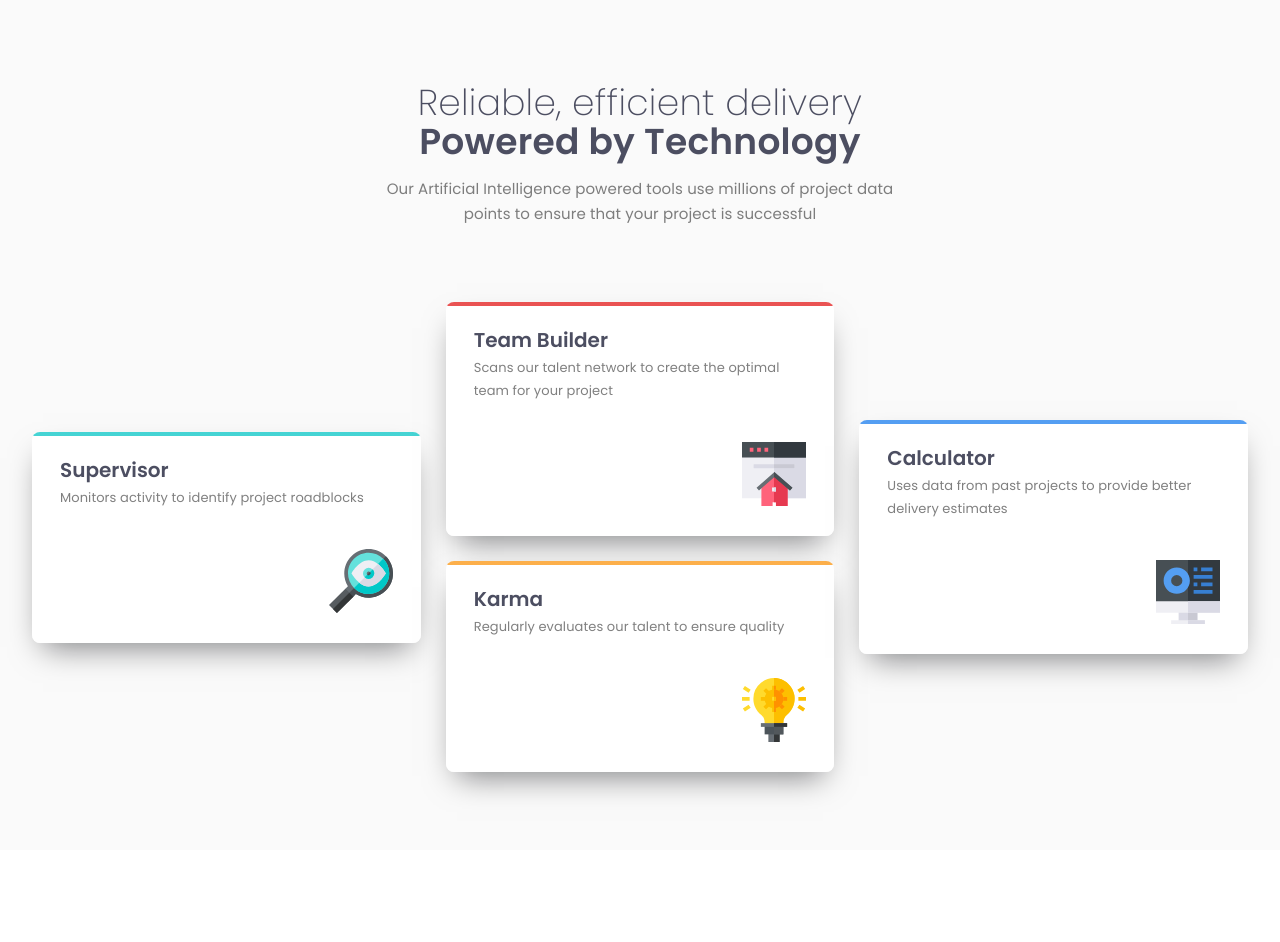
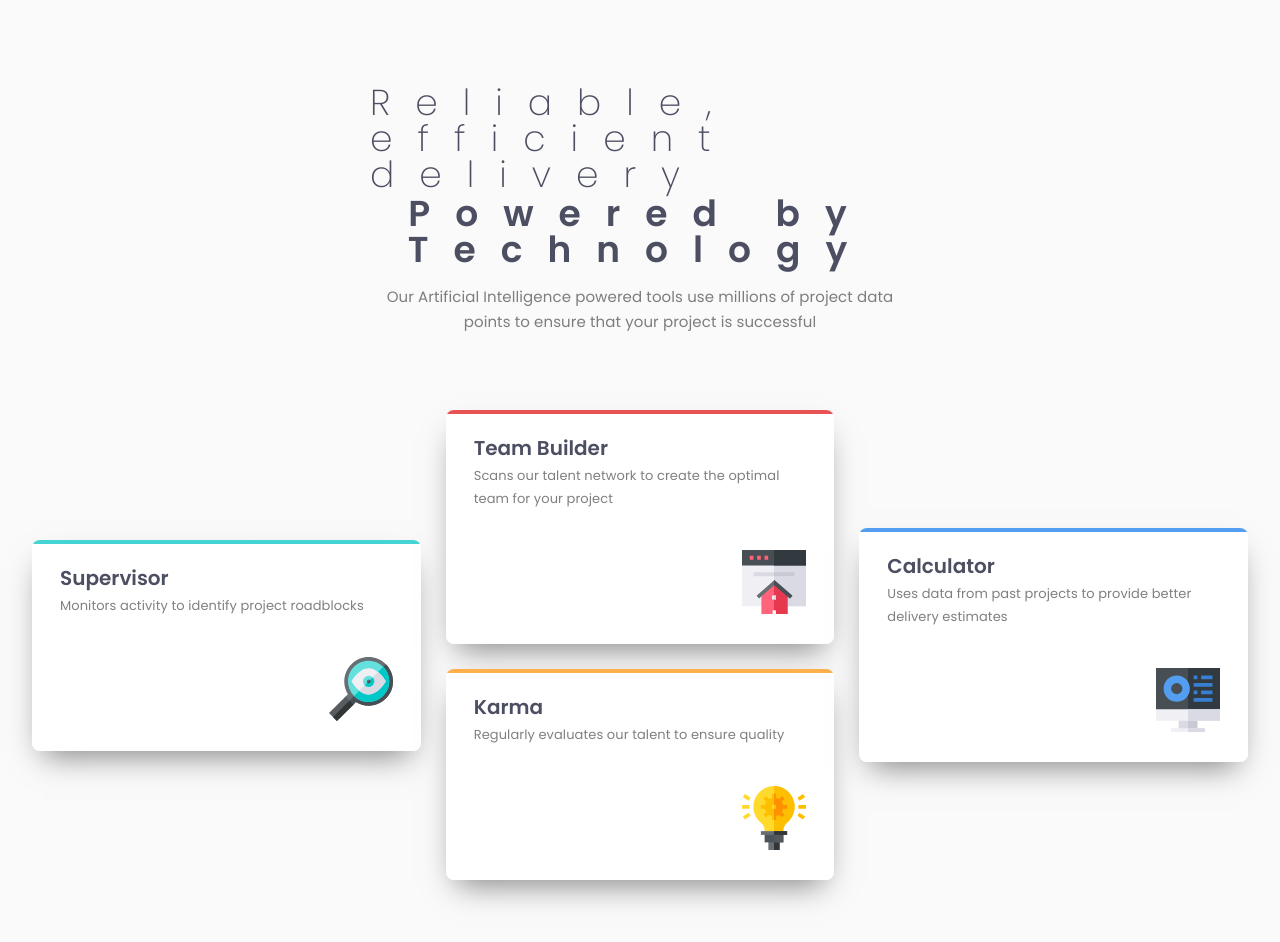
Before and after one commit to JamesLaviron/four-card-feature-section, a Vue app: page / in a window 1280 px wide. Shown: the top 942 px of the page. Before the commit the page ends 850 px from the top, so only its background shows below. Built offline with nearby package versions, Linux system fonts and the light colour scheme.

Commit message:
Fix fonts

```diff
--- a/src/assets/styles/main.scss
+++ b/src/assets/styles/main.scss
@@ -1,8 +1,10 @@
+body {
+  background-color: $color-white;
+}
 main {
   display: flex;
   flex-direction: column;
   align-items: center;
-  background-color: $color-white;
   gap: $spacing-760;
   padding-inline: $spacing-320;
   padding-block: $spacing-850 $spacing-780;
--- a/src/assets/styles/text-presets.scss
+++ b/src/assets/styles/text-presets.scss
@@ -3,15 +3,15 @@
   font-family: "Poppins", sans-serif;
   font-weight: 200;
   font-style: normal;
-  font-size: 3.6rem;
-  letter-spacing: 0.025rem;
+  font-size: 36px;
+  letter-spacing: 0025px;
 }
 
 /* Text Preset 1 mobile */
 @mixin text-preset-1-mobile {
   @include text-preset-1;
-  font-size: 2.4rem;
-  letter-spacing: 0.017rem;
+  font-size: 24px;
+  letter-spacing: 0.17px;
 }
 
 @mixin text-preset-1-semibold {
@@ -29,9 +29,9 @@
   font-family: "Poppins", sans-serif;
   font-weight: 400;
   font-style: normal;
-  font-size: 1.5rem;
-  letter-spacing: 0.01rem;
-  line-height: 2.5rem;
+  font-size: 15px;
+  letter-spacing: 0.1px;
+  line-height: 25px;
 }
 
 /* Text Preset 3 */
```
